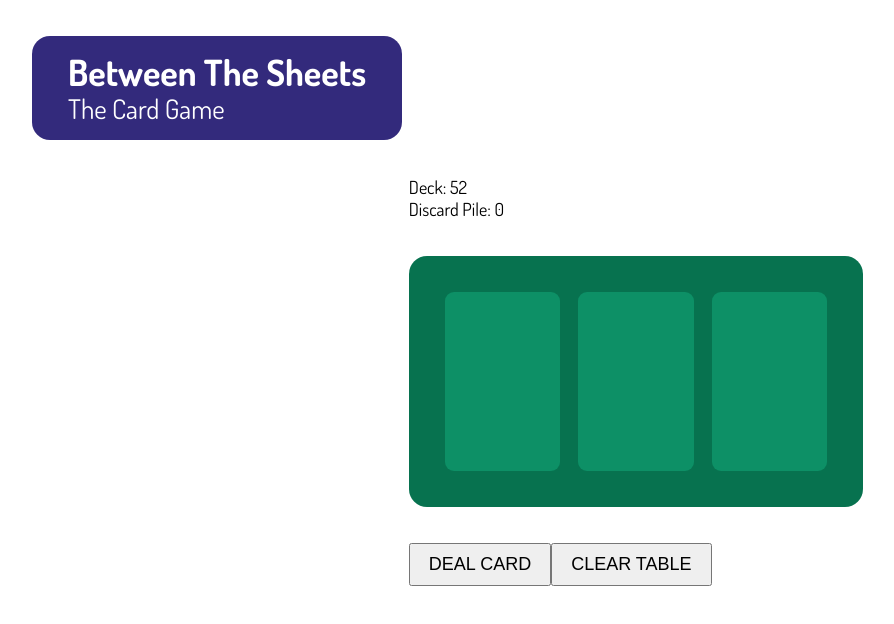
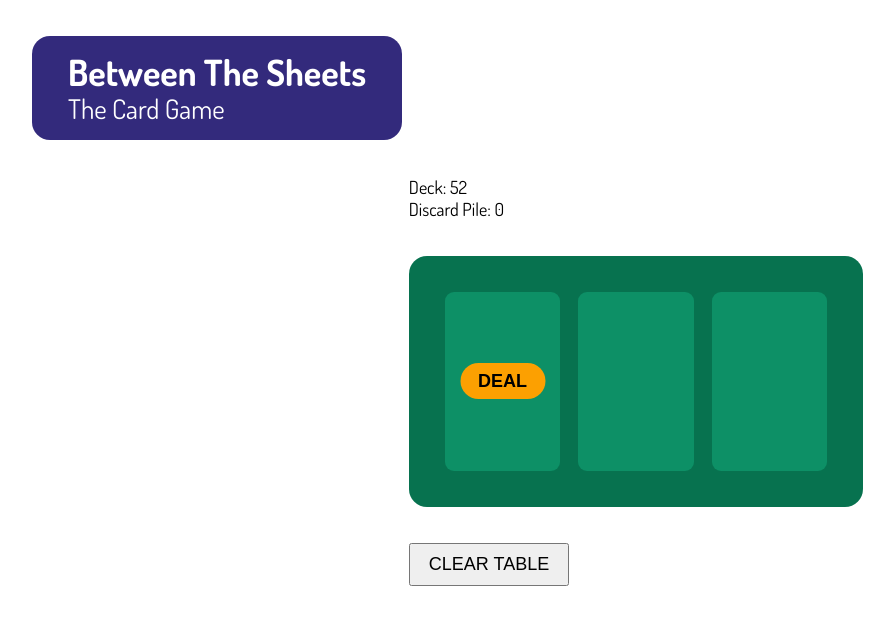
Before and after one commit to psnoonan/bts-cardgame, a Vue app: page / in a window 1280 px wide. Shown: the top 624 px of the page, without its empty margins (4-898 px from the left). Built offline with nearby package versions, Linux system fonts and the light colour scheme.

Commit message:
Add deal buttons to card spots

```diff
--- a/src/components/table.vue
+++ b/src/components/table.vue
@@ -1,10 +1,16 @@
 <template>
     <div class="table">
-        <div
-            v-for="i in 3"
-            :key="i"
-            :class="['spot', `spot--${spotPosition(i - 1)}`]"
-        >
+        <div v-for="i in 3" :key="i" :class="['spot', `spot--${i - 1}`]">
+            <transition name="shrink">
+                <button
+                    v-if="i - 1 === nextCard"
+                    class="deal-button"
+                    @click="$emit('deal-card')"
+                >
+                    Deal
+                </button>
+            </transition>
+
             <transition name="fade-down">
                 <PlayingCard
                     v-if="table[i - 1]"
@@ -29,17 +35,9 @@ export default {
             type: Array,
             required: true,
         },
-    },
-    methods: {
-        spotPosition(index) {
-            switch (index) {
-                case 0:
-                    return 'first';
-                case 1:
-                    return 'second';
-                case 2:
-                    return 'your';
-            }
+        nextCard: {
+            type: Number,
+            required: true,
         },
     },
 };
@@ -63,14 +61,35 @@ export default {
     // playing card ratio
     padding-top: 350 / 225 * 100%;
     border-radius: 0.5rem;
-    &.spot--first {
+    &.spot--0 {
         grid-area: first;
     }
-    &.spot--second {
+    &.spot--1 {
         grid-area: second;
     }
-    &.spot--your {
+    &.spot--2 {
         grid-area: your;
+    }
+}
+.deal-button {
+    position: absolute;
+    top: 50%;
+    left: 50%;
+    transform: translate(-50%, -50%);
+    padding: 0.5rem 1rem;
+    font-size: 1rem;
+    font-weight: 700;
+    line-height: 1;
+    text-transform: uppercase;
+    border: none;
+    border-radius: 100px;
+    background-color: #fca001;
+    cursor: pointer;
+    transition: all 250ms cubic-bezier(0.25, 0.8, 0.25, 1);
+    &:hover,
+    &:focus {
+        outline: none;
+        transform: translate(-50%, -50%) rotate(-5deg);
     }
 }
 .card {
@@ -84,11 +103,22 @@ export default {
 .fade-down-enter-active,
 .fade-down-leave-active {
     transition: all 250ms cubic-bezier(0.25, 0.8, 0.25, 1);
+    transition-delay: 250ms;
 }
 .fade-down-enter,
 .fade-down-leave-to {
     opacity: 0;
     transform: translateY(-25%);
+}
+
+.shrink-enter-active,
+.shrink-leave-active {
+    transition: all 350ms cubic-bezier(0.25, 0.8, 0.25, 1);
+}
+.shrink-enter,
+.shrink-leave-to {
+    opacity: 0;
+    transform: translate(-50%, -50%) scale(0.5);
 }
 
 @media screen and (max-width: 500px) {
--- a/src/views/Home.vue
+++ b/src/views/Home.vue
@@ -2,13 +2,14 @@
     <div class="home">
         <LayoutHeader class="layout-header" />
 
-        <Table :table="table" class="layout-table" />
+        <Table
+            :table="table"
+            :next-card="nextCard"
+            class="layout-table"
+            @deal-card="dealCard"
+        />
 
         <div class="layout-actions">
-            <button @click="dealCard">
-                Deal Card
-            </button>
-
             <button @click="clearTable">
                 Clear Table
             </button>
@@ -57,6 +58,15 @@ export default {
         },
         yourCard() {
             return this.table[2];
+        },
+        nextCard() {
+            if (!this.firstCard || !this.firstCard.value) {
+                return 0;
+            } else if (!this.secondCard || !this.secondCard.value) {
+                return 1;
+            } else {
+                return 2;
+            }
         },
     },
     async created() {
```
